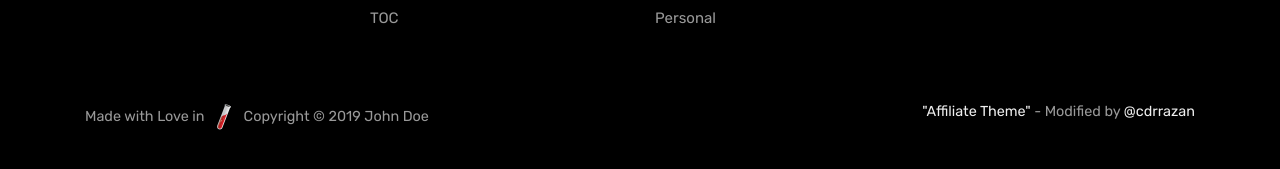
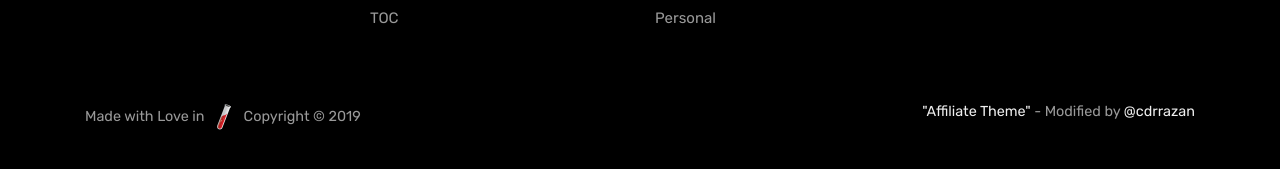
Before and after one commit to wnstlr4580/lawmaker-network, a Jekyll site: the page built from index.html, in a window 1280 px wide and 900 px high, scrolled down 1755 px. Shown: the part 721-890 px from the top of the window. Built offline with Jekyll 4.4.1, drawn with Linux system fonts in a browser that asks for light colours; nearby versions of some CDN libraries; the list of posts is cut into pages by our own code.

Commit message:
Update _config.yml

```diff
--- a/_config.yml
+++ b/_config.yml
@@ -21,7 +21,7 @@
     email: hello@john.doe
     web: example.com
     twitter:
-    description: Hi, I am John Doe.
+    description: Hi, I am JunSik KIM.
 
 # Plugins
 plugins:
@@ -45,16 +45,16 @@
 
 # SEO
 twitter:
-  username: john
-  card: summary
+  username:
+  card:
 
 facebook:
   app_id:
-  publisher: john.com
+  publisher:
   admins:
 
 social:
-name: John Doe
+name:
 links:
     - https://twitter.com/
     - https://www.facebook.com/
```
